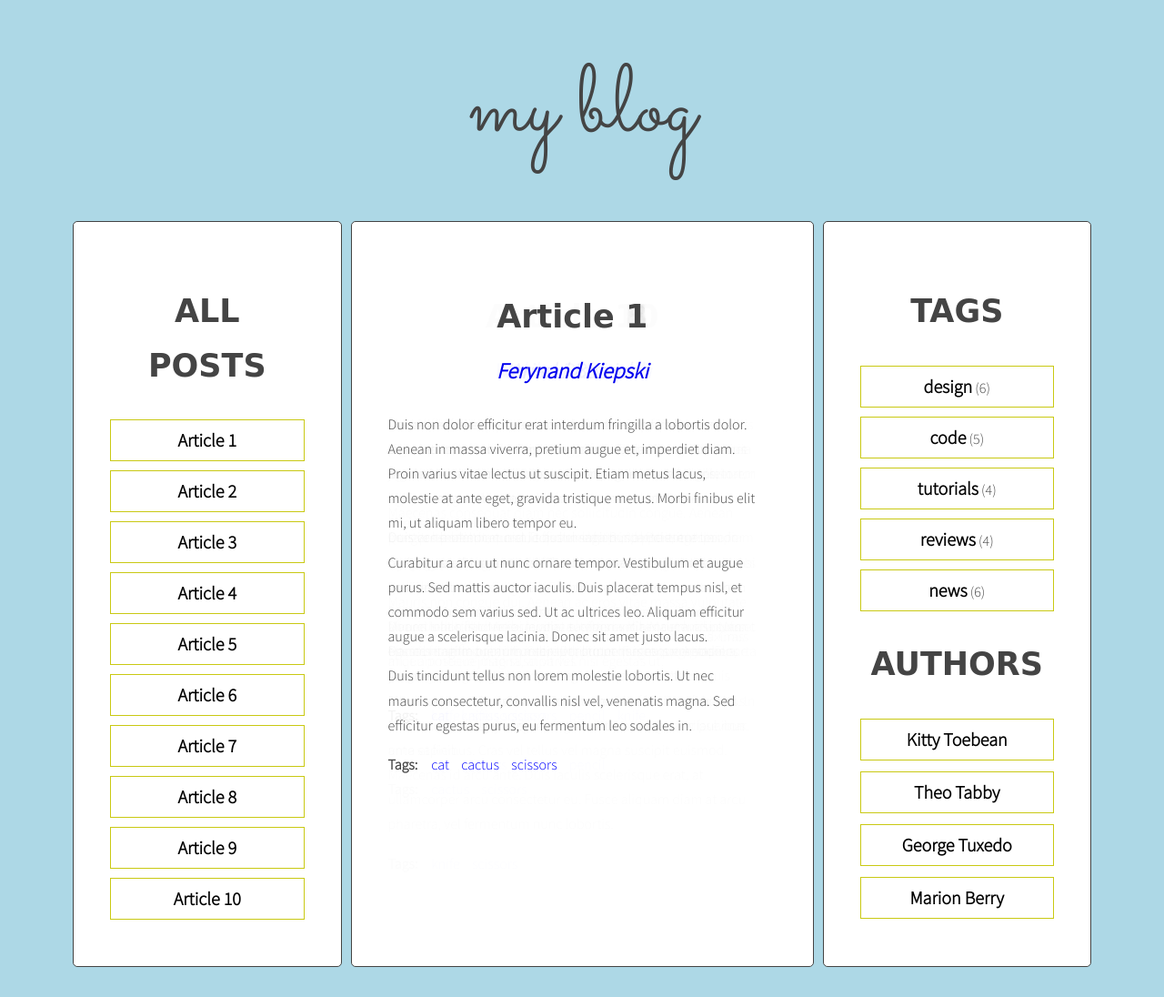
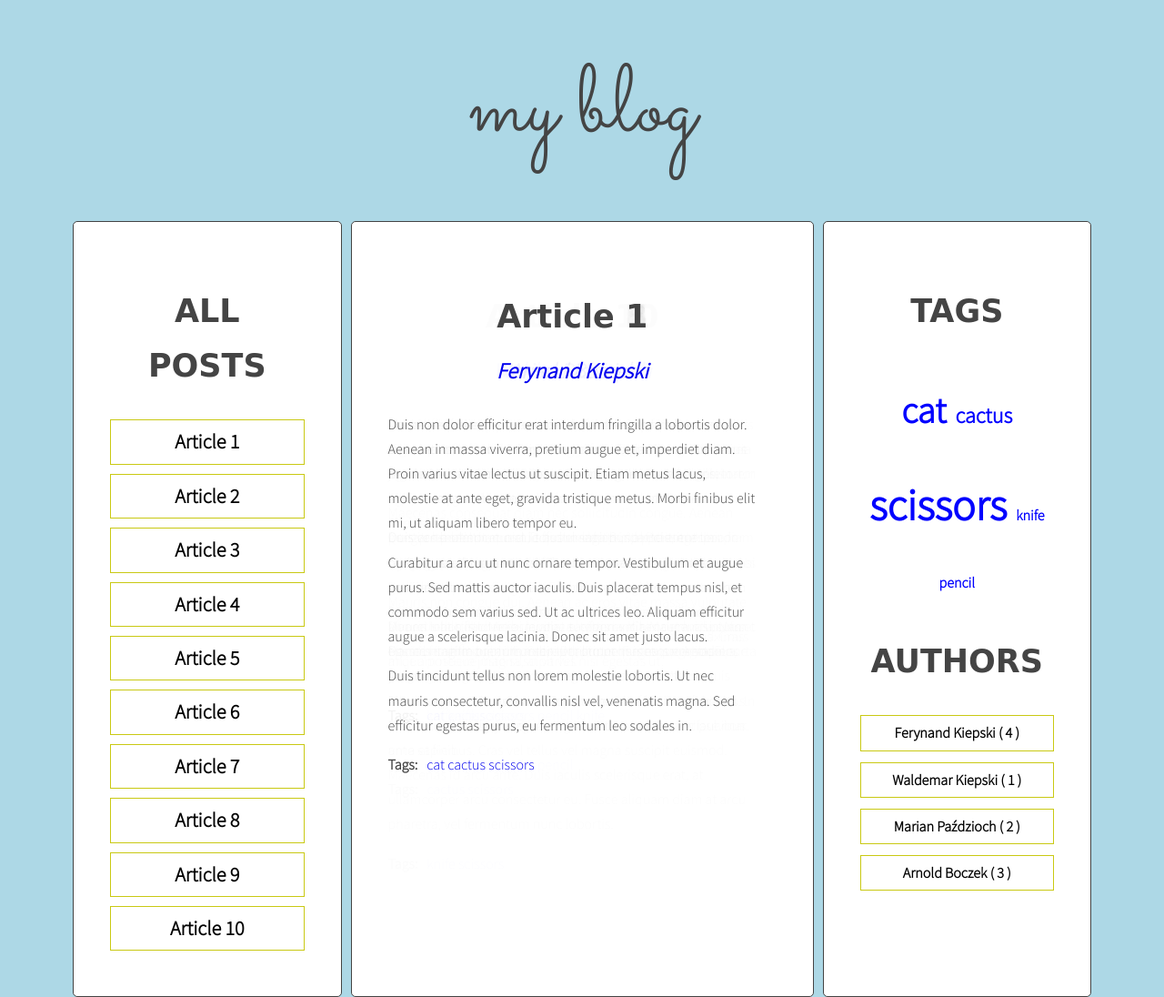
Before and after one commit to Soszka/javascript-blog, a website: page index.html in a window 1280 px wide. Shown: the whole page at 91% size. Drawn offline with Linux system fonts and the light colour scheme.

Commit message:
tag cloud and list of Authors added

```diff
--- a/index.html
+++ b/index.html
@@ -20,7 +20,7 @@
                 <section class="posts">
                   <article class="post active" id="article-1" data-tags="cat cactus scissors" data-author="Ferynand Kiepski">
                     <h3 class="post-title">Article 1</h3>
-                    <p class="post-author">trele morele</p>
+                    <p class="post-author"></p>
                     <div class="post-content">
                       <p>Duis non dolor efficitur erat interdum fringilla a lobortis dolor. Aenean in massa viverra, pretium augue et, imperdiet diam. Proin varius vitae lectus ut suscipit. Etiam metus lacus, molestie at ante eget, gravida tristique metus. Morbi finibus elit mi, ut aliquam libero tempor eu.</p>
                       <p>Curabitur a arcu ut nunc ornare tempor. Vestibulum et augue purus. Sed mattis auctor iaculis. Duis placerat tempus nisl, et commodo sem varius sed. Ut ac ultrices leo. Aliquam efficitur augue a scelerisque lacinia. Donec sit amet justo lacus.</p>
@@ -186,35 +186,9 @@
                 </section>
                 <aside class="sidebar">
                   <h2 class="section-title">Tags</h2>
-                  <ul class="list tags">
-                    <li><a href="#">design</a> <span>(6)</span></li>
-                    <li><a href="#">code</a> <span>(5)</span></li>
-                    <li><a href="#">tutorials</a> <span>(4)</span></li>
-                    <li><a href="#">reviews</a> <span>(4)</span></li>
-                    <li><a href="#">news</a> <span>(6)</span></li>
-                  </ul>
+                  <ul class="list tags"></ul>
                   <h2 class="section-title">Authors</h2>
                   <ul class="list authors">
-                    <li>
-                      <a href="#">
-                        <span class="author-name">Kitty Toebean</span>
-                      </a>
-                    </li>
-                    <li>
-                      <a href="#">
-                        <span class="author-name">Theo Tabby</span>
-                      </a>
-                    </li>
-                    <li>
-                      <a href="#">
-                        <span class="author-name">George Tuxedo</span>
-                      </a>
-                    </li>
-                    <li>
-                      <a href="#">
-                        <span class="author-name">Marion Berry</span>
-                      </a>
-                    </li>
                   </ul>
                 </aside>
               </main>
--- a/js/script.js
+++ b/js/script.js
@@ -1,146 +1,172 @@
 'use strict';
+
+const optArticleSelector = '.post',
+  optTitleSelector = '.post-title',
+  optTitleListSelector = '.titles',
+  optArticleTagsSelector = '.post-tags .list',
+  optActiveTagsSelector = 'a.active[href^="#tag-"]',
+  optArticleAuthorSelector = '.post-author',
+  optTagsListSelector = '.tags.list',
+  optCloudClassCount = 5,
+  optCloudClassPrefix = 'tag-size-',
+  optAuthorsListSelector = '.authors.list';
 
 function titleClickHandler(event){
   console.log('Link was clicked!');
   console.log(event);
 
   /* [DONE] remove class 'active' from all article links  */
-
   const activeLinks = document.querySelectorAll('.titles a.active');
   for(let activeLink of activeLinks){
     activeLink.classList.remove('active');
   }
 
   /* [IN PROGRESS] add class 'active' to the clicked link */
-
   const clickedElement = this;
   clickedElement.classList.add('active');
 
   /* [DONE] remove class 'active' from all articles */
-
   const activeArticles = document.querySelectorAll('.posts article.active');
   for(let activeArticle of activeArticles){
     activeArticle.classList.remove('active');
   }
 
   /* get 'href' attribute from the clicked link */
-
   const articleSelector = clickedElement.getAttribute('href');
 
   /* find the correct article using the selector (value of 'href' attribute) */
-
   const targetArticle = document.querySelector(articleSelector);
 
   /* add class 'active' to the correct article */
-
   targetArticle.classList.add('active');
 
 }
 
 
-const optArticleSelector = '.post',
-  optTitleSelector = '.post-title',
-  optTitleListSelector = '.titles',
-  optArticleTagsSelector = '.post-tags .list',
-  optActiveTagsSelector = 'a.active[href^="#tag-"]',
-  optArticleAuthorSelector = '.post-author'
-
-
   function generateTitleLinks(customSelector = ''){
 
   /* remove contents of titleList */
-
   const titleList = document.querySelector(optTitleListSelector);
   titleList.innerHTML = '';
 
   /* for each article */
-
   let html= ' ';
-
   const articles=document.querySelectorAll(optArticleSelector + customSelector);
   for(let article of articles){
 
     /* get the article id */
-
     const articleId = article.getAttribute('id');
 
     /* find the title element */
     /* get the title from the title element */
-
     const articleTitle = article.querySelector(optTitleSelector).innerHTML;
 
     /* create HTML of the link */
-
     const linkHTML = '<li><a href="#' + articleId + '"><span>' + articleTitle + '</span></a></li>';
 
     /* insert link into titleList */
-
     html = html + linkHTML;
   }
 
   titleList.innerHTML = html;
   const links = document.querySelectorAll('.titles a');
-
   for(let link of links){
     link.addEventListener('click', titleClickHandler);
   }
+}
+generateTitleLinks();
 
+function calculateTagsParams(tags){
+  const params = {max: 0, min: 999999};
+  for(let tag in tags){
+    if(tags[tag] > params.max){
+      params.max = tags[tag];
+    }
+    if(tags[tag] < params.min){
+      params.min = tags[tag];
+    }
+  }
+  return params;
 }
 
-generateTitleLinks();
-
+function calculateTagClass(count, params) {
+  const normalizedCount = count - params.min;
+  const normalizedMax   = params.max - params.min;
+  const percentage = normalizedCount / normalizedMax;
+  const classNumber = Math.floor(percentage * (optCloudClassCount - 1) + 1);
+  return classNumber;
+}
 
 function generateTags(){
 
+  /* [NEW] create a new variable allTags with an empty object */
+  let allTags = {};
+
   /* find all articles */
-
   const articles =document.querySelectorAll(optArticleSelector);
 
   /* START LOOP: for every article: */
-
   for(let article of articles){
 
     /* find tags wrapper */
-
     const tagsList = article.querySelector(optArticleTagsSelector);
 
     /* make html variable with empty string */
-
     let html = ' ';
     tagsList.innerHTML = " ";
 
     /* get tags from data-tags attribute */
-
     const articleTags = article.getAttribute('data-tags');
 
     /* split tags into array */
-
     const articleTagsArray = articleTags.split(' ');
 
     /* START LOOP: for each tag */
-
     for(let tag of articleTagsArray){
 
       /* generate HTML of the link */
-
-      const linkHtml = '<li><a href="#tag-' + tag + '">' + tag + '</a></li>'
+      const linkHTML= '<li><a href="#tag-' + tag + '">' + tag + '</a></li>'
 
       /* add generated code to html variable */
+      html = html + ' ' + linkHTML;
 
-      html = html + ' ' + linkHtml;
+      /* [NEW] check if this link is NOT already in allTags */
+      if(!allTags.hasOwnProperty(tag)) {
+
+        /* add tag to allTags object */
+        allTags[tag] = 1;
+      } else {
+        allTags[tag]++;
+      }
 
     /* END LOOP: for each tag */
-
     }
 
     /* insert HTML of all the links into the tags wrapper */
-
     tagsList.innerHTML = html;
 
   /* END LOOP: for every article: */
   }
+
+  /* [NEW] find list of tags in right column */
+  const tagList = document.querySelector(optTagsListSelector);
+
+  /* [NEW] create new variable for all links HTML code */
+  const tagsParams = calculateTagsParams(allTags);
+  console.log('tagsParams:', tagsParams);
+  let allTagsHTML = ' ';
+
+  /* [NEW] START LOOP: for each tag in allTags: */
+  for(let tag in allTags){
+
+    /* [NEW] generate code of a link and add it to allTagsHTML */
+    allTagsHTML += '<li><a class="tag-size-' + calculateTagClass(allTags[tag], tagsParams) + '" href="#tag-' + tag + '">' + tag + '</a></li>';
+  /* [NEW] END LOOP for each tag in allTags: */
+  }
+
+  /* [NEW] add html from allTagsHTML to tagList */
+  tagList.innerHTML = allTagsHTML;
 }
-
 generateTags();
 
 function tagClickHandler(event){
@@ -150,53 +176,40 @@ function tagClickHandler(event){
   event.preventDefault();
 
   /* make new constant named "clickedElement" and give it the value of "this" */
-
   const clickedElement = this;
 
   /* make a new constant "href" and read the attribute "href" of the clicked element */
-
   const href = clickedElement.getAttribute('href');
 
   /* make a new constant "tag" and extract tag from the "href" constant */
-
   const tag = href.replace('#tag-', '');
 
   /* find all ta.querg links with class active */
-
   const activeTagLinks = document.querySelectorAll('a.active[href^="#tag-"]');
 
   /* START LOOP: for each active tag link */
-
   for(let activeTagLink of activeTagLinks){
 
     /* remove class active */
-
     activeTagLink.classList.remove('active');
 
   /* END LOOP: for each active tag link */
-
   }
 
   /* find all tag links with "href" attribute equal to the "href" constant */
-
   const tagLinks = document.querySelectorAll('a[href="' + href + '"]');
 
   /* START LOOP: for each found tag link */
-
   for( let tagLink of tagLinks){
 
     /* add class active */
-
     tagLink.classList.add('active');
 
   /* END LOOP: for each found tag link */
-
   }
 
   /* execute function "generateTitleLinks" with article selector as argument */
-
   generateTitleLinks('[data-tags~="' + tag + '"]');
-
 }
 
 
@@ -204,25 +217,22 @@ function tagClickHandler(event){
 function addClickListenersToTags(){
 
   /* find all links to tags */
-
   let links = document.querySelectorAll('a[href^="#tag-"]');
 
   /* START LOOP: for each link */
-
   for(let link of links) {
 
     /* add tagClickHandler as event listener for that link */
-
     link.addEventListener('click', tagClickHandler);
 
   /* END LOOP: for each link */
-
   }
 }
 addClickListenersToTags();
 
 
 function generateAuthors() {
+  let allAuthors = {};
   const articles = document.querySelectorAll(optArticleSelector);
   for(let article of articles){
     const articleAuthor = article.querySelector(optArticleAuthorSelector);
@@ -231,7 +241,19 @@ function generateAuthors() {
     const authorLink = '<a href="#author-' + author + '">' + author + '</a>';
     html = html + authorLink;
     articleAuthor.innerHTML = html;
+    if(!allAuthors.hasOwnProperty(author)){
+    allAuthors[author] = 1;
+    } else {
+    allAuthors[author]++;
+    }
   }
+  const authorsList = document.querySelector(optAuthorsListSelector);
+  authorsList.innerHTML = ' ';
+  let allAuthorsHTML = ' ';
+  for(let author in allAuthors){
+    allAuthorsHTML += '<li><a href="#author-' + author + '">' + author + ' ( ' + allAuthors[author] + ' )' + '</li></a>';
+  }
+  authorsList.innerHTML = allAuthorsHTML;
 }
 generateAuthors();
 
@@ -239,17 +261,21 @@ generateAuthors();
 function authorClickHandler(event) {
   event.preventDefault();
   const clickedElement = this;
-  const href = clickedElement.getAttribute(href);
+  const href = clickedElement.getAttribute('href');
   const author = href.replace('#author', ' ');
-  const activeAuthorLink = 'a.active[href^="#author-"]';
-  activeAuthorLink.classList.remove(active);
-  const authorLink = document.querySelector('[href="#author-' + href + '"');
-  authorLink.classList.add(active);
-  generateTitleLinks('[data-author="' + author + '"]');
+  const activeAuthorLinks = document.querySelectorAll('a.active[href^="#author-"]');
+  for(let activeAuthorLink of activeAuthorLinks){
+    activeAuthorLink.classList.remove('active');
+  }
+  const authorLinks = document.querySelectorAll('[href="#author-' + href + '"');
+  for(let authorLink of authorLinks){
+    authorLink.classList.add('active');
+  }
+  generateTitleLinks('[data-author~="' + author + '"]');
 }
 
 function addClickListenersToAuthors (){
-  let links = document.querySelectorAll('a[href^="#author"]');
+  let links = document.querySelectorAll('a[href^="#author-"]');
   for(let link of links) {
     link.addEventListener('click', authorClickHandler);
   }
--- a/sass/style.scss
+++ b/sass/style.scss
@@ -28,6 +28,14 @@ body {
   text-transform: uppercase;
   font-family: "Oswald", sans-serif;
   font-weight: 600;
+}
+
+article a {
+  text-decoration: none;
+}
+
+article a:hover {
+  color: red;
 }
 
 .section-title span {
@@ -85,7 +93,6 @@ body {
 .sidebar a {
   text-decoration: none;
   color: black;
-  font-size: 20px;
   font-weight: 600;
 }
 
@@ -93,6 +100,10 @@ body {
   padding: 5px 5px;
   margin: 10px auto;
   border: 1px solid rgb(201, 201, 19);
+}
+
+.sidebar .titles a {
+  font-size: 22px;
 }
 
 .sidebar li:hover {
@@ -137,12 +148,14 @@ body {
   opacity: 0.01;
   margin: 0 auto;
   width: 80%;
+  z-index: 0;
 }
 
 .post.active {
   display: block;
   opacity: 1;
   transition: all 2s;
+  z-index: 1;
 }
 
 .post-title {
@@ -168,3 +181,41 @@ body {
 .post-tags p {
   margin: 0 10px 0 0;
 }
+
+.list.tags li {
+  border: none;
+  display: inline-block;
+}
+
+.list.tags li:hover {
+  background: none;
+  color: red;
+}
+
+.list.tags a {
+  color: blue;
+}
+
+.list.tags a:hover {
+  color: red;
+}
+
+.tag-size-1 {
+  font-size: 100%;
+}
+
+.tag-size-2 {
+  font-size: 150%;
+}
+
+.tag-size-3 {
+  font-size: 200%;
+}
+
+.tag-size-4 {
+  font-size: 250%;
+}
+
+.tag-size-5 {
+  font-size: 300%;
+}
```
Also changed, not shown: css/style.css, 1 other file.
